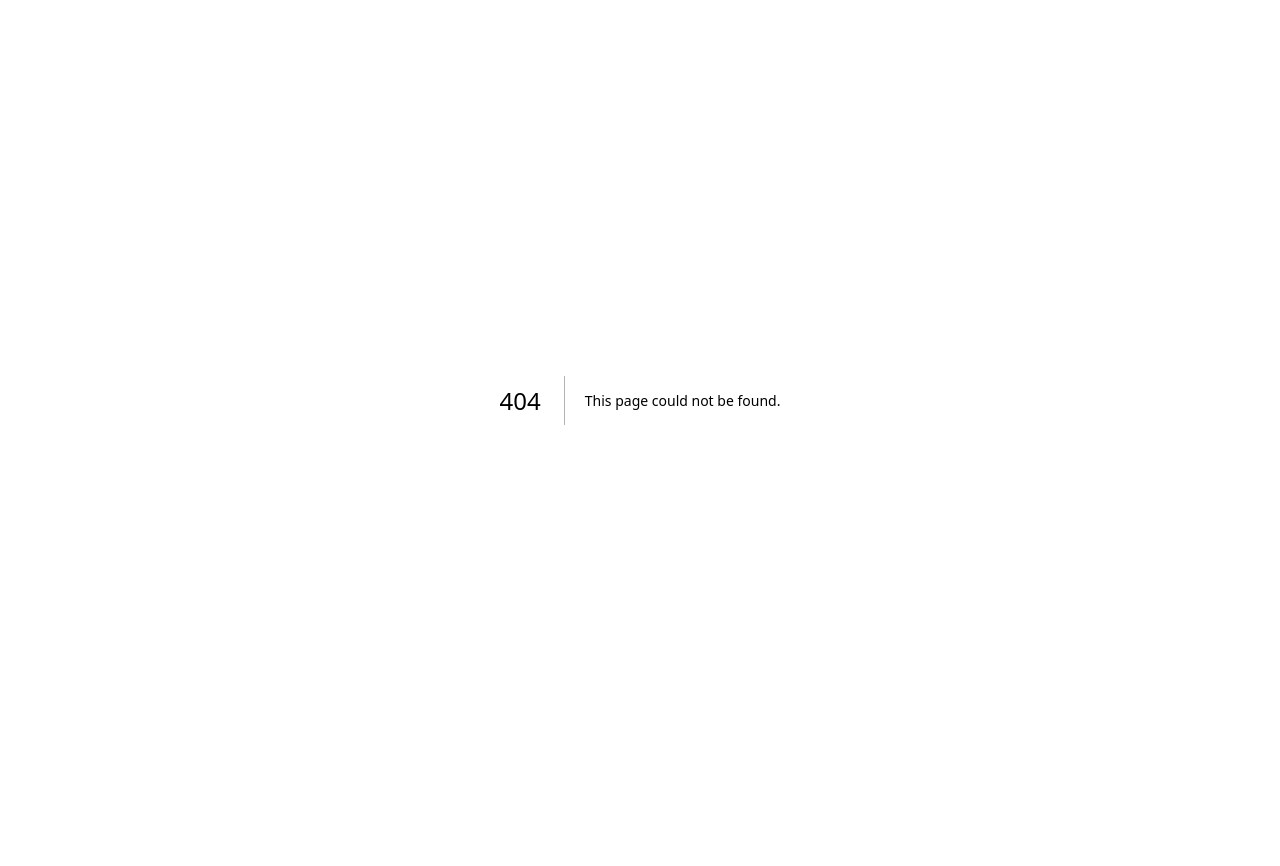
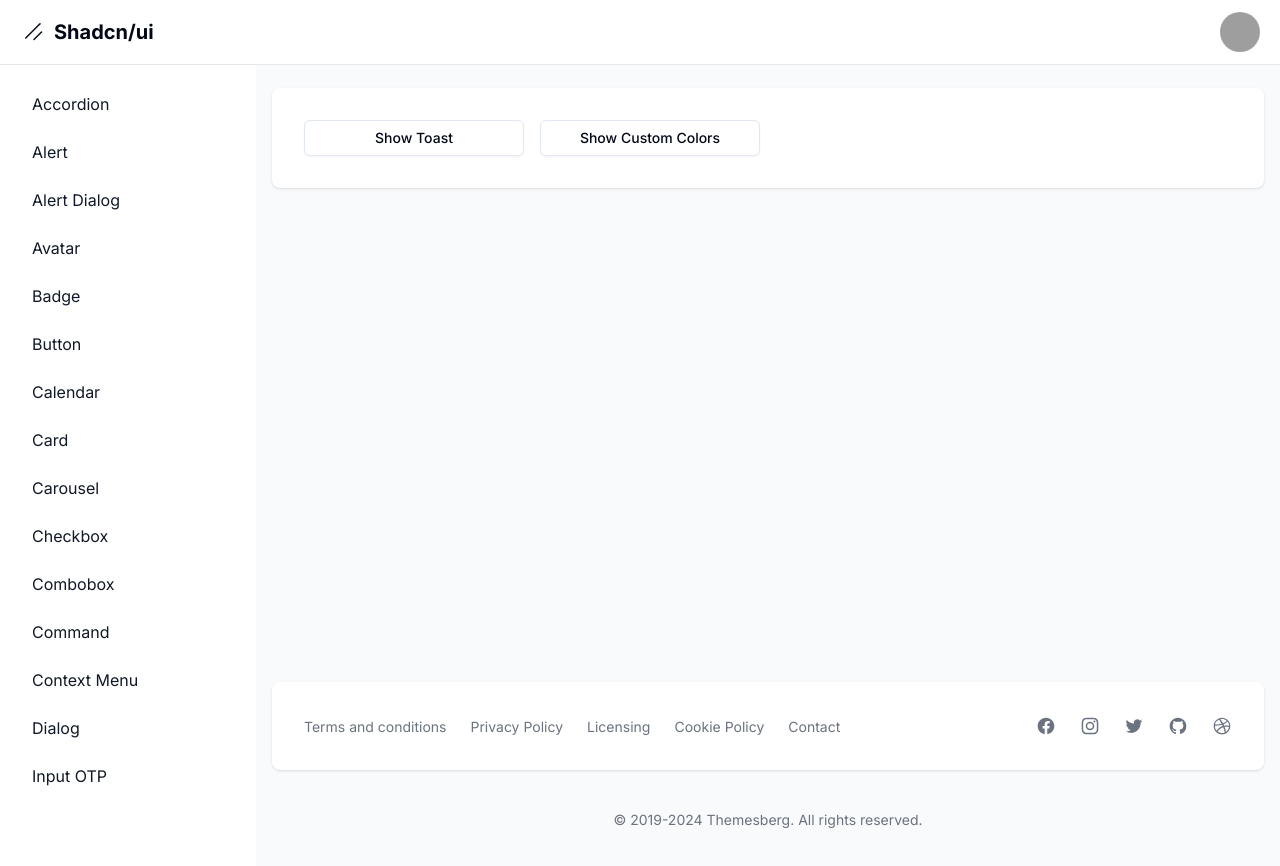
Before and after one commit to Starklord17/Shadcn-Dashboard, a Next.js app: page /dashboard/sonner in a window 1280 px wide. Before the commit this address had no page. Shown: the top 866 px of the page. Before the commit the page ends 800 px from the top, so only its background shows below. Built offline with nearby package versions, Linux system fonts and the light colour scheme; grey boxes are pictures that could not be loaded.

Commit message:
Refactor UI components and add Sonner toast component

```diff
--- a/package.json
+++ b/package.json
@@ -32,9 +32,11 @@
     "input-otp": "^1.2.4",
     "lucide-react": "^0.441.0",
     "next": "^14.2.13",
+    "next-themes": "^0.3.0",
     "react": "^18",
     "react-day-picker": "^8.10.1",
     "react-dom": "^18",
+    "sonner": "^1.5.0",
     "tailwind-merge": "^2.5.2",
     "tailwindcss-animate": "^1.0.7"
   },
--- a/src/app/dashboard/layout.tsx
+++ b/src/app/dashboard/layout.tsx
@@ -1,8 +1,8 @@
 // https://tailwindcomponents.com/component/tailwind-css-admin-dashboard-layout
 // https://gist.github.com/Klerith/3949f1c8b884d7101e378dfb668f0f3a
 
+import Link from "next/link";
 import { Avatar, AvatarFallback, AvatarImage } from "@/components/ui/avatar";
-import Link from "next/link";
 
 const links = [
   { name: "accordion", href: "accordion" },
@@ -25,6 +25,7 @@ const links = [
   { name: "sheet", href: "sheet" },
   { name: "skeleton", href: "skeleton" },
   { name: "slider", href: "slider" },
+  { name: "sonner", href: "sonner" },
 ].sort((a, b) => a.name.localeCompare(b.name));
 
 export default function DashboardLayout({
--- /dev/null
+++ b/src/app/dashboard/sonner/page.tsx
@@ -0,0 +1,44 @@
+"use client";
+
+import { Button } from "@/components/ui/button";
+import { toast } from "sonner";
+
+export default function Page() {
+  return (
+    <div className="grid grid-cols-4 gap-4">
+      <Button
+        variant="outline"
+        onClick={() =>
+          toast("Event has been created", {
+            duration: 5000,
+            position: "top-right",
+            description: `Monday, September ${new Date().getFullYear()}, 2024 at 15:00 PM`,
+            action: {
+              label: "Undo",
+              onClick: () => console.log("Undo"),
+            },
+          })
+        }
+      >
+        Show Toast
+      </Button>
+      <Button
+        variant="outline"
+        onClick={() =>
+          toast.success("Event has been created", {
+            className: "bg-green-500 text-white",
+            duration: 5000,
+            position: "top-right",
+            description: `Monday, September ${new Date().getFullYear()}, 2024 at 9:00 PM`,
+            action: {
+              label: "Undo",
+              onClick: () => console.log("Undo"),
+            },
+          })
+        }
+      >
+        Show custom colors
+      </Button>
+    </div>
+  );
+}
--- a/src/app/layout.tsx
+++ b/src/app/layout.tsx
@@ -1,5 +1,6 @@
 import type { Metadata } from "next";
 import { Inter as FontSans } from "next/font/google";
+import { Toaster as SonnerToaster } from "@/components/ui/sonner"
 import "./globals.css";
 
 import { cn } from "@/lib/utils";
@@ -31,6 +32,7 @@ export default function RootLayout({
         )}
       >
         {children}
+        <SonnerToaster richColors />
       </body>
     </html>
   );
--- /dev/null
+++ b/src/components/ui/sonner.tsx
@@ -0,0 +1,31 @@
+"use client"
+
+import { useTheme } from "next-themes"
+import { Toaster as Sonner } from "sonner"
+
+type ToasterProps = React.ComponentProps<typeof Sonner>
+
+const Toaster = ({ ...props }: ToasterProps) => {
+  const { theme = "system" } = useTheme()
+
+  return (
+    <Sonner
+      theme={theme as ToasterProps["theme"]}
+      className="toaster group"
+      toastOptions={{
+        classNames: {
+          toast:
+            "group toast group-[.toaster]:bg-background group-[.toaster]:text-foreground group-[.toaster]:border-border group-[.toaster]:shadow-lg",
+          description: "group-[.toast]:text-muted-foreground",
+          actionButton:
+            "group-[.toast]:bg-primary group-[.toast]:text-primary-foreground",
+          cancelButton:
+            "group-[.toast]:bg-muted group-[.toast]:text-muted-foreground",
+        },
+      }}
+      {...props}
+    />
+  )
+}
+
+export { Toaster }
```
Also changed, not shown: 2 other files (tests, documents, lock files or other folders).
